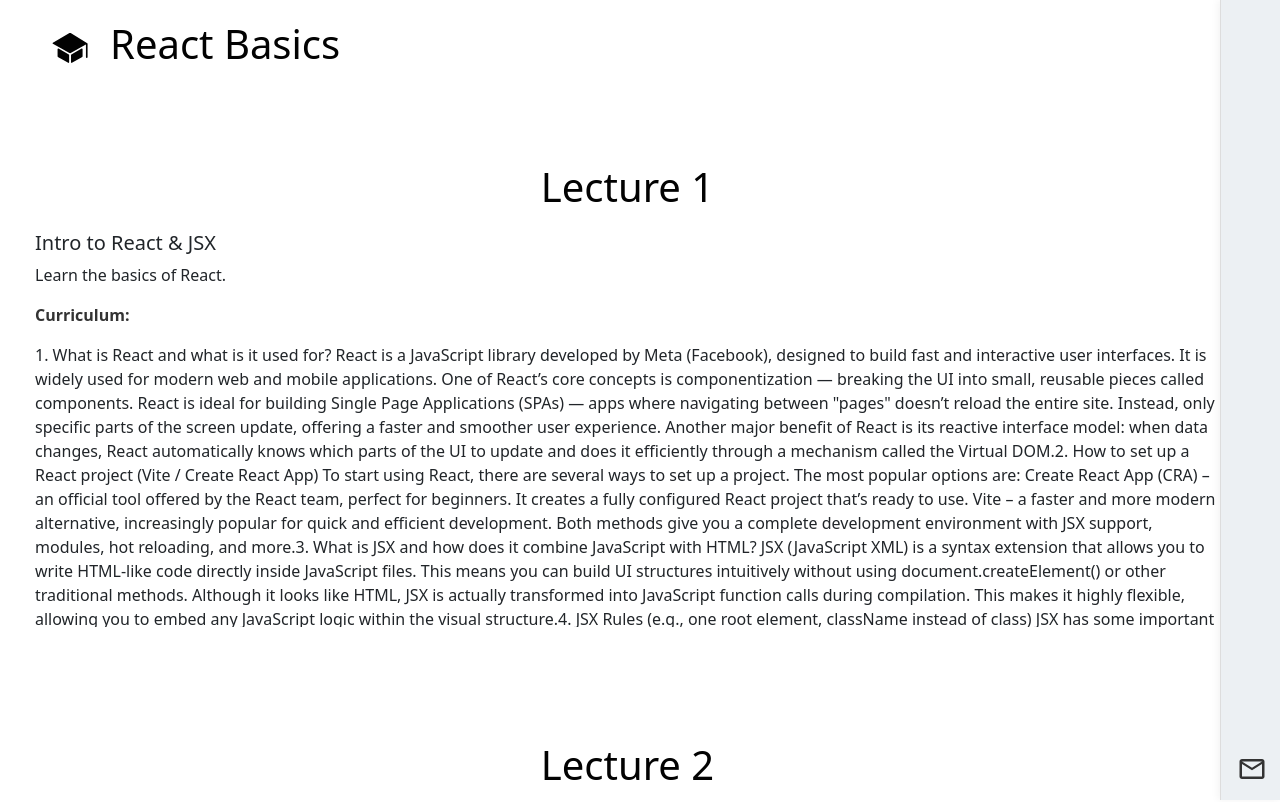
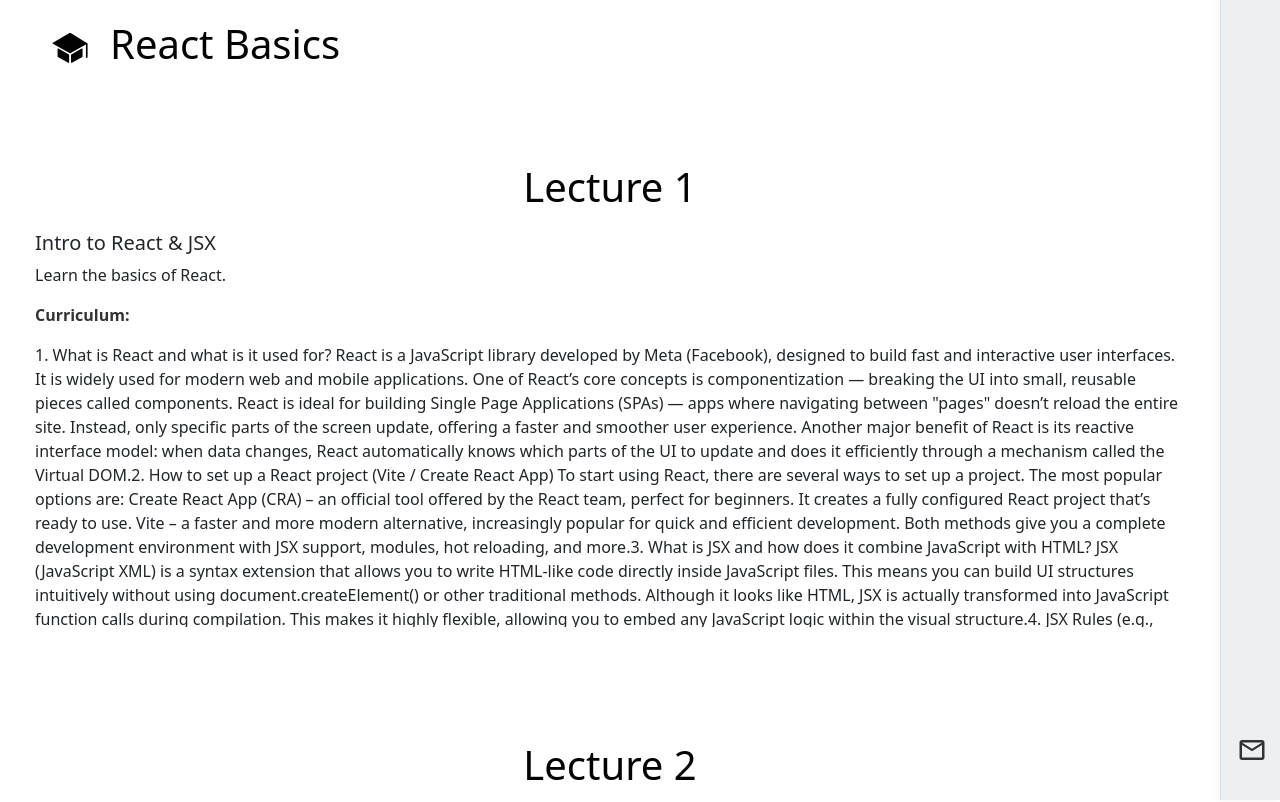
Before and after one commit to AlexDuna/itec18, a React (Create React App) app in the folder frontend/: page /session in a window 1280 px wide. Shown: the top 802 px of the page. Built offline with nearby package versions, Linux system fonts and the light colour scheme.

Commit message:
more frontend slop
Signed-off-by: kickhead13 <ana.alexandru.gabriel@proton.me>

```diff
--- a/frontend/src/Sessions.css
+++ b/frontend/src/Sessions.css
@@ -84,7 +84,8 @@ h1 {
   #chat-icon {
     position: relative;
     cursor: pointer;
-  }
+    margin-bottom: 19px;
+}
 
 
 .chat-section {
@@ -248,6 +249,7 @@ z-index:0;
     margin-right: 25px;
     height: 500px;
     overflow-y: scroll;
+    width: calc(100% - 60px);
 }
 
 .hover-course{
```
